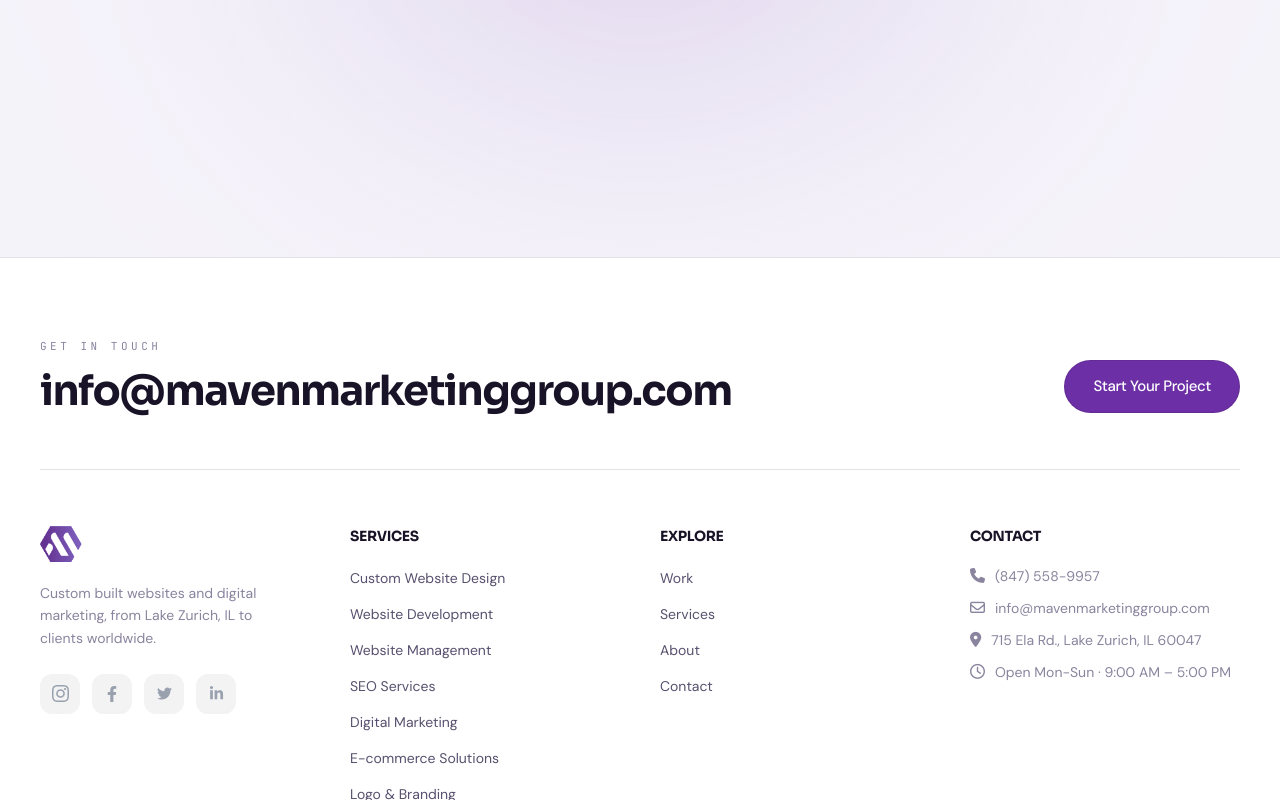
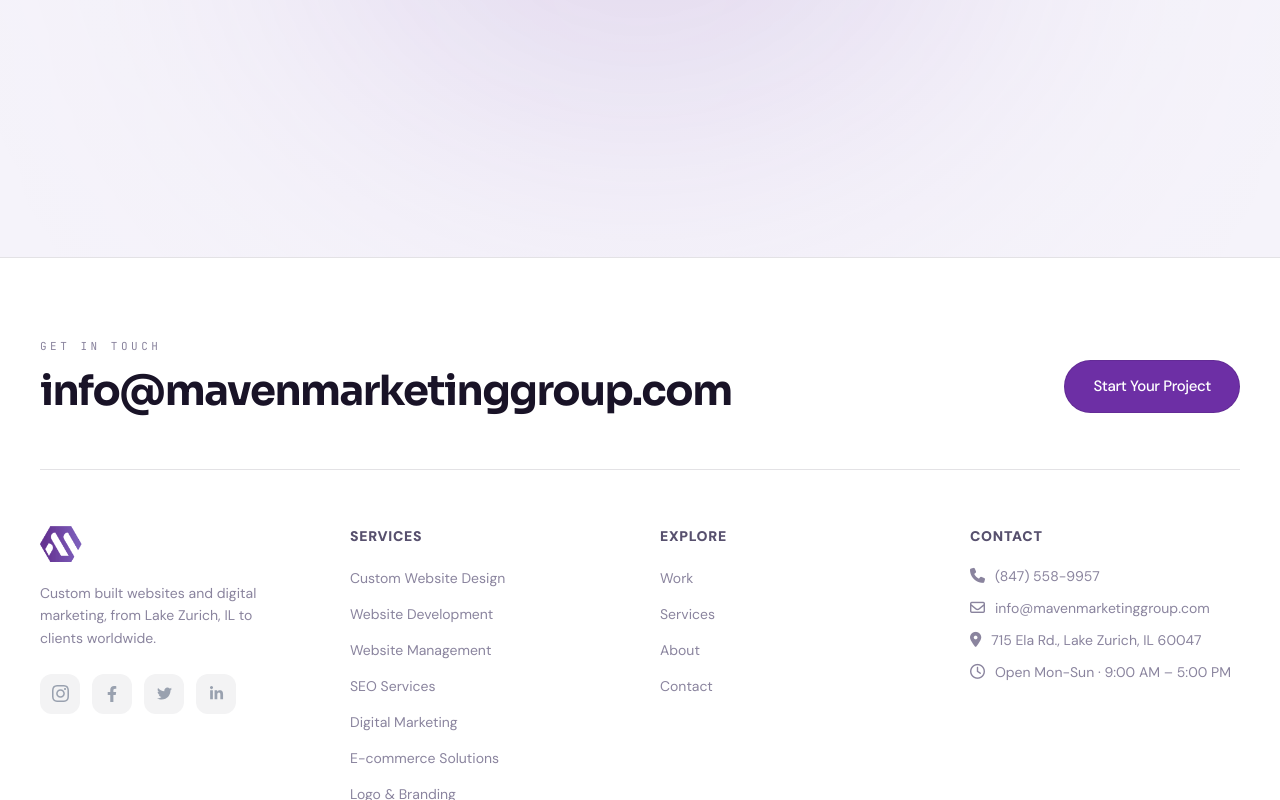
Before and after one commit to Mahmudul-Hasan-Shawon/mavenmg, a React (Vite) app: page / in a window 1280 px wide. Shown: the part 11200-12000 px from the top of the page. Built offline with nearby package versions, Linux system fonts and the light colour scheme.

Commit message:
Refine footer column headers and services links

```diff
--- a/src/components/ui/Footer.tsx
+++ b/src/components/ui/Footer.tsx
@@ -74,14 +74,14 @@ export function Footer({ onNavigate }: { onNavigate: (href: string) => void }) {
           </div>
 
           <div>
-            <h4 className="text-sm font-bold uppercase tracking-wider text-white font-dm mb-5">Services</h4>
+            <h4 className="text-sm uppercase footer-col-heading mb-5">Services</h4>
             <ul className="space-y-3">
               {footerServices.map((s) => (
                 <li key={s}>
                   <a
                     onClick={() => onNavigate('/services')}
                     data-cursor
-                    className="link-line text-sm text-mist hover:text-white cursor-pointer transition-colors"
+                    className="link-line text-sm text-mist-dim hover:text-white cursor-pointer transition-colors"
                   >
                     {s}
                   </a>
@@ -91,14 +91,14 @@ export function Footer({ onNavigate }: { onNavigate: (href: string) => void }) {
           </div>
 
           <nav aria-label="Footer navigation">
-            <h4 className="text-sm font-bold uppercase tracking-wider text-white font-dm mb-5">Explore</h4>
+            <h4 className="text-sm uppercase footer-col-heading mb-5">Explore</h4>
             <ul className="space-y-3">
               {navigation.map((link) => (
                 <li key={link.href}>
                   <a
                     onClick={() => onNavigate(link.href)}
                     data-cursor
-                    className="link-line text-sm text-mist hover:text-white cursor-pointer transition-colors"
+                    className="link-line text-sm text-mist-dim hover:text-white cursor-pointer transition-colors"
                   >
                     {link.label}
                   </a>
@@ -108,7 +108,7 @@ export function Footer({ onNavigate }: { onNavigate: (href: string) => void }) {
           </nav>
 
           <div className="col-span-2 md:col-span-1">
-            <h4 className="text-sm font-bold uppercase tracking-wider text-white font-dm mb-5">Contact</h4>
+            <h4 className="text-sm uppercase footer-col-heading mb-5">Contact</h4>
             <ul className="space-y-3 text-sm text-mist-dim">
               <li>
                 <a href={site.phoneHref} data-cursor className="flex items-start gap-2.5 whitespace-nowrap hover:text-mist transition-colors">
@@ -141,16 +141,6 @@ export function Footer({ onNavigate }: { onNavigate: (href: string) => void }) {
         </div>
       </div>
 
-      {/* Giant wordmark */}
-      <div className="overflow-hidden select-none pointer-events-none" aria-hidden="true">
-        <div
-          className="font-sora font-bold text-center leading-[0.78] grad-text opacity-[0.16]"
-          style={{ fontSize: 'clamp(4rem, 16.5vw, 15rem)', marginBottom: '-0.14em', letterSpacing: '-0.04em' }}
-        >
-          MAVEN
-        </div>
-      </div>
-
       <div className="border-t border-line">
         <div className="container-maven px-6 md:px-10 py-6 flex flex-col sm:flex-row items-center justify-between gap-4">
           <p className="text-mist-dim text-xs">
--- a/src/index.css
+++ b/src/index.css
@@ -146,6 +146,13 @@ h1, h2, h3, h4 {
   font-family: var(--font-sora);
   letter-spacing: -0.025em;
   text-wrap: balance;
+}
+
+.footer-col-heading {
+  font-family: var(--font-dm);
+  font-weight: 900;
+  letter-spacing: 0.05em;
+  color: var(--mist);
 }
 
 /* ---------- Typography helpers ---------- */
```
